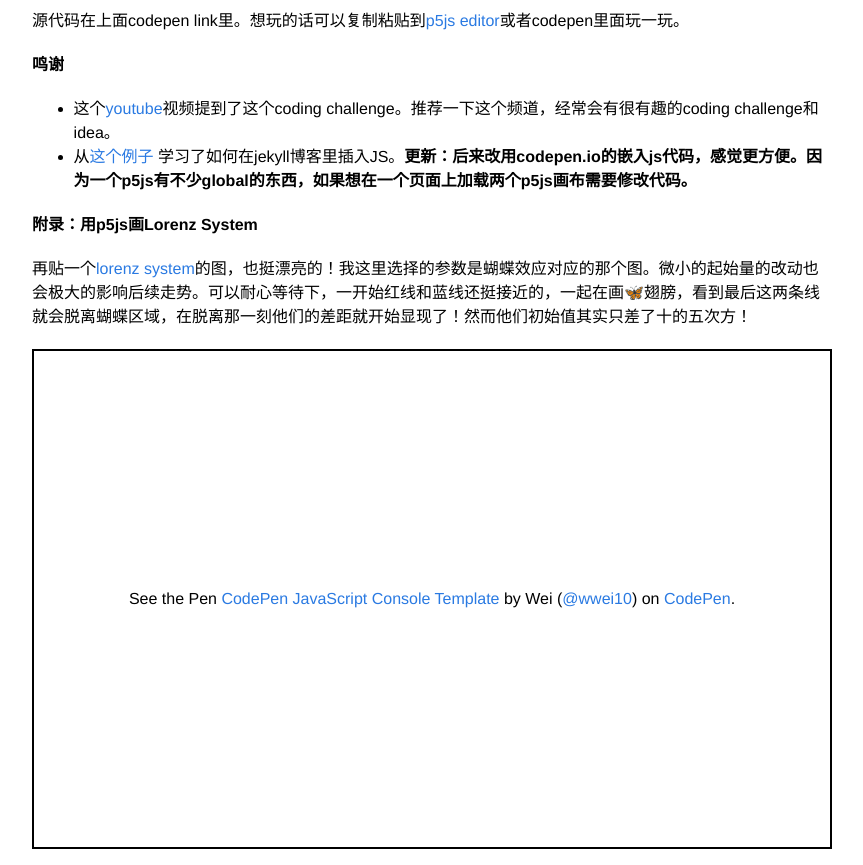
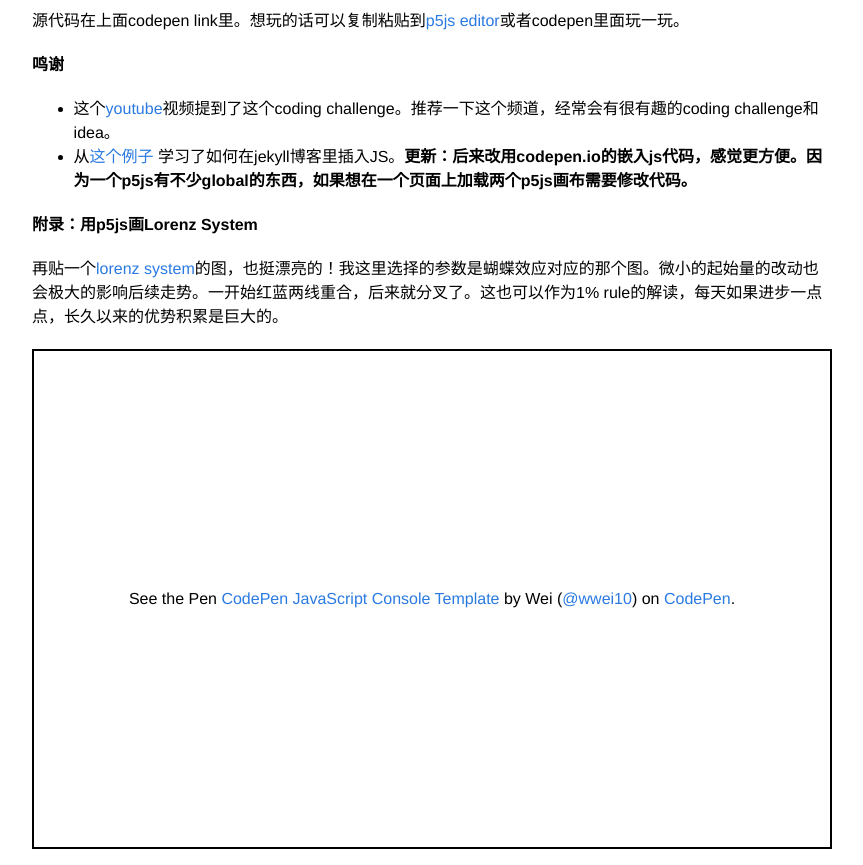
Before and after one commit to wwei10/blog.wwei10.com, a Jekyll site: the page built from _posts/2020-06-29-starfield.md, in a window 1280 px wide and 900 px high, scrolled down 1304 px, cut to the strip 0-865 px from the top of the window. Shown: the whole strip, without its empty margins (208-1071 px from the left). Built offline with Jekyll 4.4.1, drawn with Linux system fonts in a browser that asks for light colours; a script that is not in the unit is left out.

Commit message:
Modify description of lorenz system

```diff
--- a/_posts/2020-06-29-starfield.md
+++ b/_posts/2020-06-29-starfield.md
@@ -43,7 +43,7 @@
 
 **附录：用p5js画Lorenz System**
 
-再贴一个[lorenz system](https://en.wikipedia.org/wiki/Lorenz_system)的图，也挺漂亮的！我这里选择的参数是蝴蝶效应对应的那个图。微小的起始量的改动也会极大的影响后续走势。可以耐心等待下，一开始红线和蓝线还挺接近的，一起在画🦋翅膀，看到最后这两条线就会脱离蝴蝶区域，在脱离那一刻他们的差距就开始显现了！然而他们初始值其实只差了十的五次方！
+再贴一个[lorenz system](https://en.wikipedia.org/wiki/Lorenz_system)的图，也挺漂亮的！我这里选择的参数是蝴蝶效应对应的那个图。微小的起始量的改动也会极大的影响后续走势。一开始红蓝两线重合，后来就分叉了。这也可以作为1% rule的解读，每天如果进步一点点，长久以来的优势积累是巨大的。
 
 <p class="codepen" data-height="500" data-theme-id="light" data-default-tab="js,result" data-user="wwei10" data-slug-hash="WNwxvxd" style="height: 500px; box-sizing: border-box; display: flex; align-items: center; justify-content: center; border: 2px solid; margin: 1em 0; padding: 1em;" data-pen-title="CodePen JavaScript Console Template">
   <span>See the Pen <a href="https://codepen.io/wwei10/pen/WNwxvxd">
```
